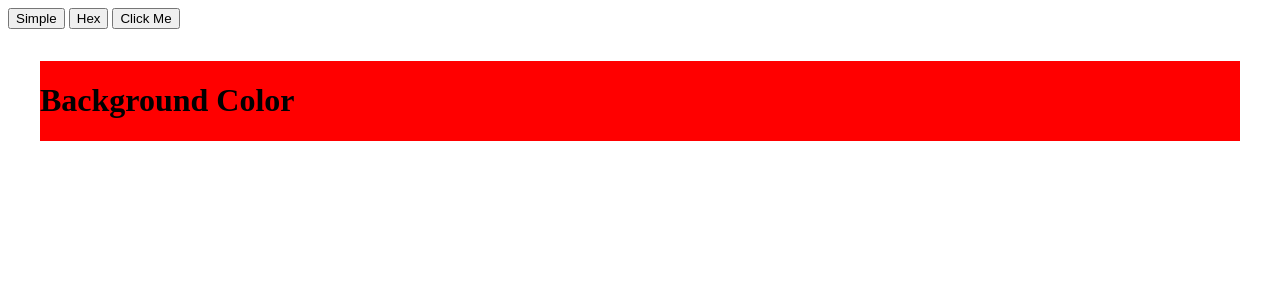
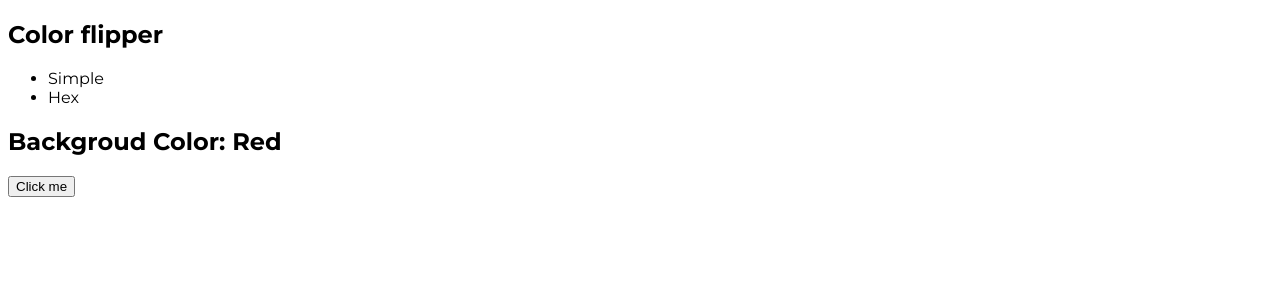
Before and after one commit to jperpen139/APPWEB_2SMRB, a PHP site: page / in a window 1280 px wide. Shown: the top 300 px of the page. Run offline with PHP 8.4, Linux system fonts and the light colour scheme.

Commit message:
guardado5

```diff
--- a/proyectos/color-flipper/css/style.css
+++ b/proyectos/color-flipper/css/style.css
@@ -1,15 +1,5 @@
 /*ponemos variable global*/
 :root{
     --backgroundColor: red;
-    --widthButton: 5rem;
-}
-.header{
-  align-items: right;
-}
-.main{
-    background-color: red;
-    align-items: center;
-    display: flex;
-    margin: 2rem;
-
-}
+    font-family:"Montserrat",serif;
+  }
--- a/proyectos/color-flipper/index.html
+++ b/proyectos/color-flipper/index.html
@@ -8,15 +8,22 @@
     <script src="./js/script.js" type="text/Javascript"></script>
     <!--Codigo CSS-->
     <link rel="stylesheet" href="./css/style.css">
+    <link href="https://fonts.googleapis.com/css2?family=Montserrat:ital,wght@0,100..900;1,100..900&family=Outfit:wght@100..900&family=Titillium+Web:ital,wght@0,200;0,300;0,400;0,600;0,700;0,900;1,200;1,300;1,400;1,600;1,700&family=Work+Sans:ital,wght@0,100..900;1,100..900&display=swap" rel="stylesheet">
 </head>
+<!--Aqui hacemos colocaremos los botones "simple" y "hex" en un header-->
 <body>
   <header class="header">
-    <button class="header__btn header__btn--simple">Simple</button>
-    <button class="header__btn header__btn--hex">Hex</button>
-    <button class="header__btn header__btn--click-me">Click Me</button>
+    <h2>Color flipper</h2>
+    <ul>
+      <li class="header__boton"><a href="index.html"></a>Simple</li>
+      <li><a href="./html/hex.html"></a>Hex</li>
+    </ul>
   </header>
   <main class="main">
-    <h1>Background Color</h1>
+    <section class="color-cambiar">
+      <h1 class="color-cambiar__texto">Backgroud Color: <span id="color" class="color-cambiar__valor">Red</span></h1>
+      <button id="boton" class="color-cambiar__boton">Click me</button>
+    </section>
   </main>
 </body>
 </html>
```
